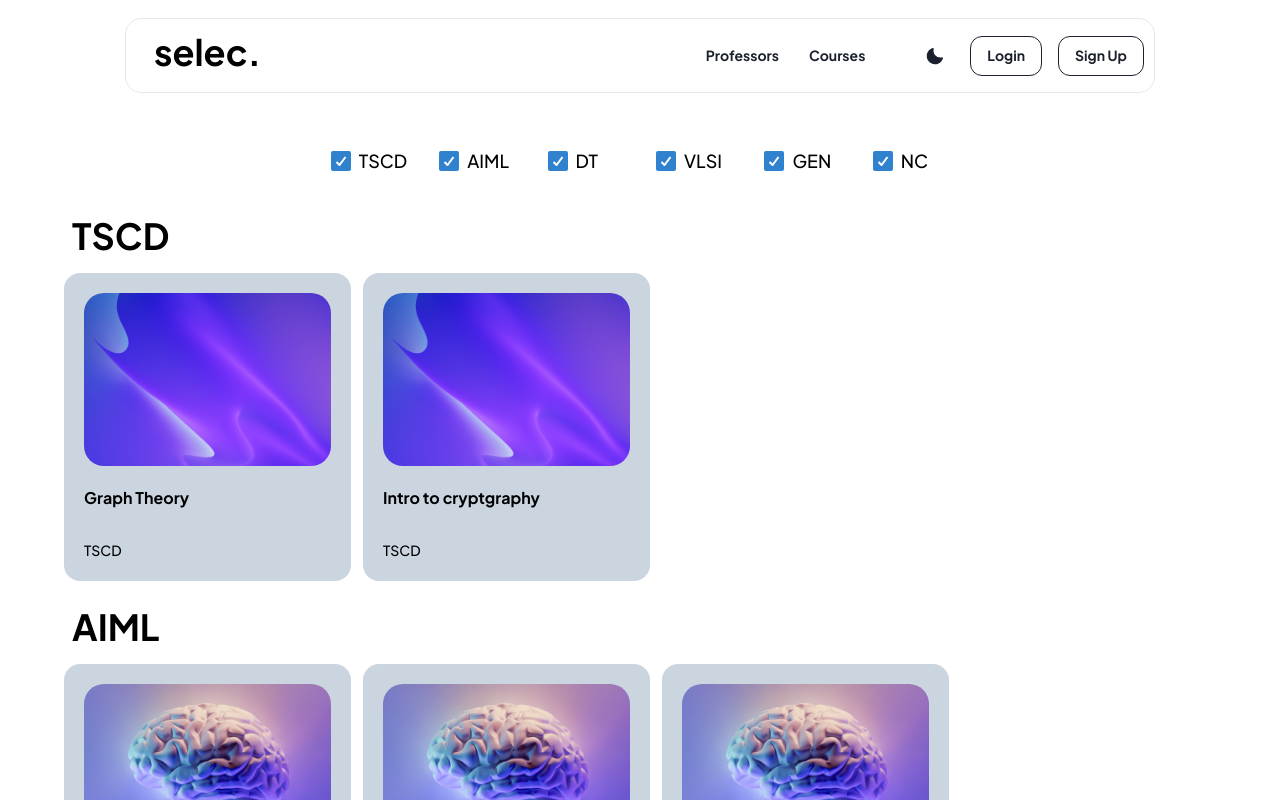
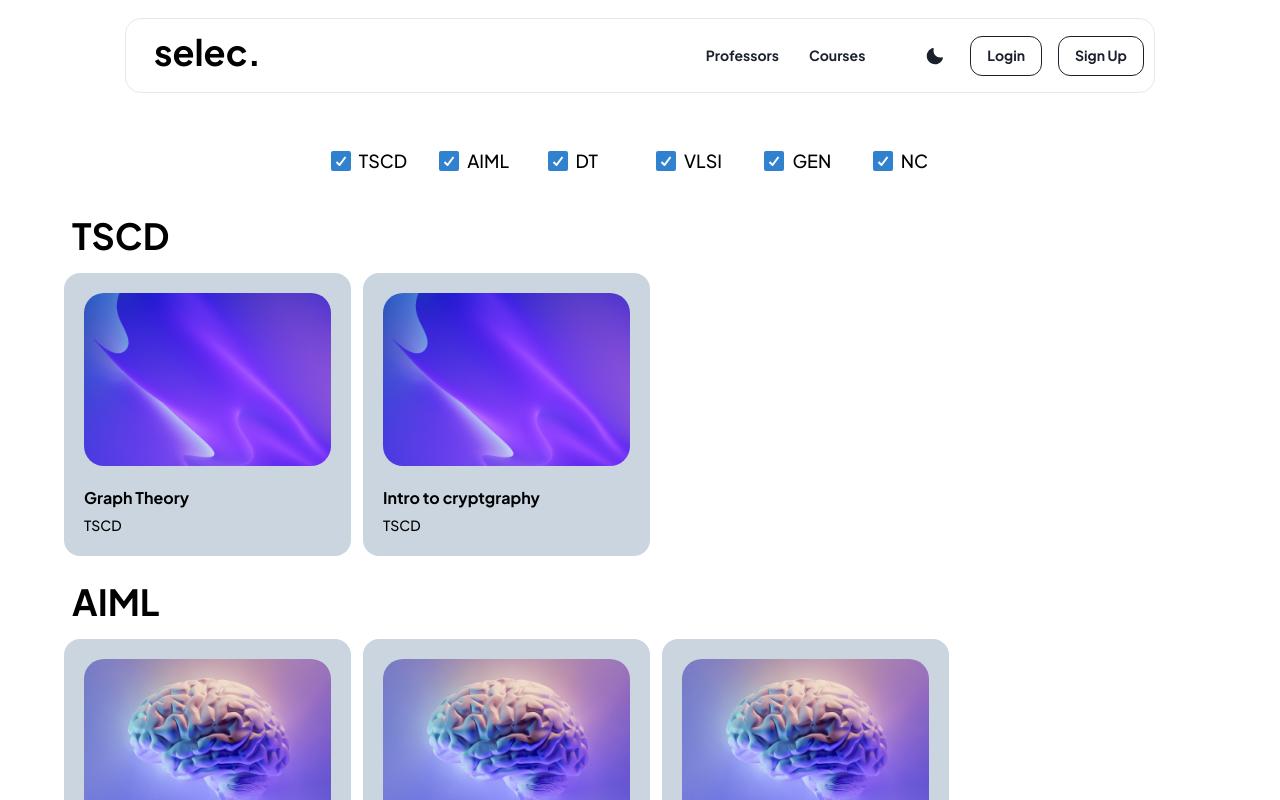
Before and after one commit to agam-kashyap/review-portal-frontend, a React (Create React App) app: page /courses in a window 1280 px wide. Shown: the top 800 px of the page. Built offline with nearby package versions, Linux system fonts and the light colour scheme.

Commit message:
Updated CSS and minor UI changes

```diff
--- a/src/App.js
+++ b/src/App.js
@@ -11,6 +11,8 @@
 import ProfessorReview from "./pages/ProfessorReview";
 import Courses from "./pages/Courses";
 import Professors from "./pages/Professors";
+import SignUp from "./pages/SignUp";
+import Login from "./pages/Login";
 
 function App() {
     return (
@@ -21,6 +23,8 @@
                 <Route path = "/professor" element = { <ProfessorReview /> } />
                 <Route path = "/courses" element = { <Courses /> } />
                 <Route path = "/professors" element = { <Professors /> } />
+                <Route path = "/signup" element = { <SignUp /> } />
+                <Route path = "/login" element = { <Login /> } />
                 <Route path = "*" element = { <PageNotFound /> } />
             </Routes>
         </BrowserRouter>
--- a/src/components/CourseCard.js
+++ b/src/components/CourseCard.js
@@ -88,8 +88,7 @@
                                 lg: "row",
                                 xl: "column",
                                 "2xl": "row",
-                            }}
-                            mt='25px'>
+                            }}>
                             <Text
                                 color='secondaryGray.600'
                                 fontSize={{
```
